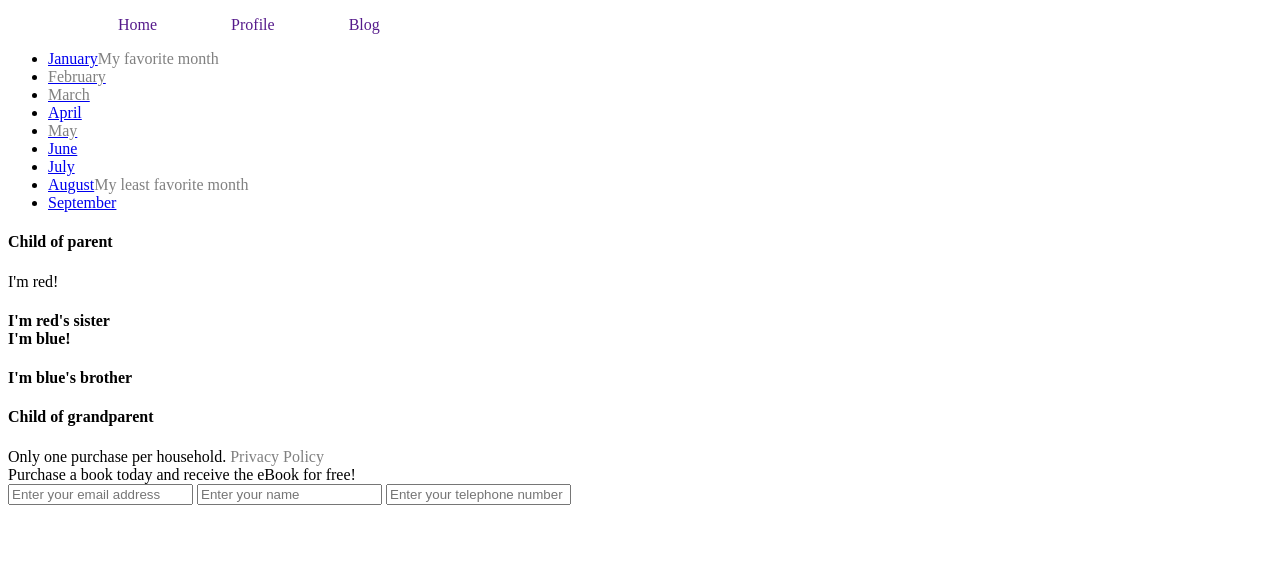
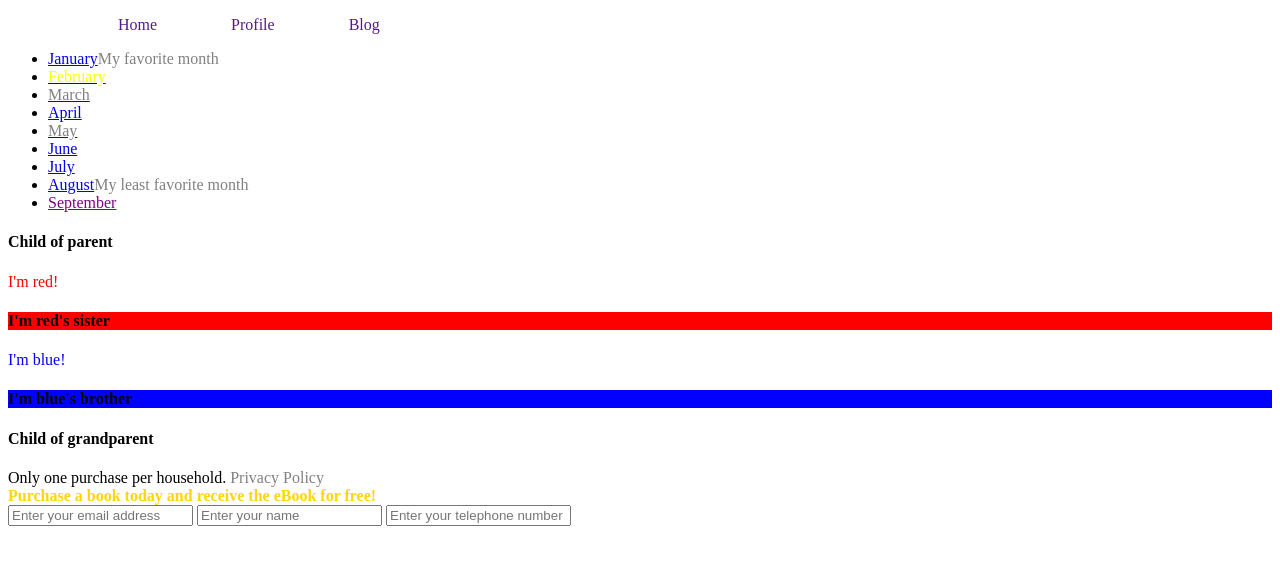
Before and after one commit to MillionInfinity/exercise, a plain HTML site: page index.html in a window 1280 px wide. Drawn offline with Linux system fonts and the light colour scheme.

Commit message:
last of the day

```diff
--- a/index.html
+++ b/index.html
@@ -17,7 +17,7 @@
         </div>
     </ul>
 </header>
-
+<article>
 <section>
     <div class="month-list">
         <ul>
@@ -33,35 +33,34 @@
         </ul>
     </div>
 </section>
-
+</article>
+<article>
 <section>
     <div class="grandparent">
         <div class="parent">
             <h4>Child of parent</h4>
             <div>
-                <div>I'm red!</div>
-                   <h4>I'm red's sister
-                <div>I'm blue!</div>
+                <div class="red">I'm red!</div>
+                   <h4>I'm red's sister</h4>
+                <div class="blue">I'm blue!</div>
                     <h4>I'm blue's brother</h4>
             </div>
         </div>
         <h4>Child of grandparent</h4>
     </div>
 </section>
-
+</article>
 <footer class="padded">
 
-    <div class="disclaimer">
-        Only one purchase per household.
-        <a href="#"></a>
+    <div class="disclaimer">Only one purchase per household. <a href="#"></a>
             <span class="footer-link">
-                 <span class="disabled"> Privacy Policy </span>
+                   <span class="disabled"> Privacy Policy </span>
             </span>
-
     </div>
 
     <div class="promo">
-        Purchase a book today and receive the eBook for free!
+        <strong>Purchase a book today and receive the eBook for free!</strong>
+
     </div>
 
     <span>
--- a/selectors.css
+++ b/selectors.css
@@ -17,9 +17,39 @@ header{
 #nav a{
     text-decoration: none;
 }
-span[href]{
+a.disabled{
     color: purple;
 }
-span[class]{
+.disabled{
     color:gray;
 }
+.active{
+    color: yellow;
+}
+/*section div:nth-of-type(5) {
+    color:red;
+}*/
+.red{
+    color: red;
+}
+.blue{
+    color: blue;
+}
+.red + h4 {
+    background-color: red;
+}
+.blue + h4 {
+    background-color: blue;
+}
+
+.grandparent > h4 {
+    border: 1px;
+}
+
+.promo{
+    color: gold;
+}
+
+footer{
+    height: 25px;
+}
```
